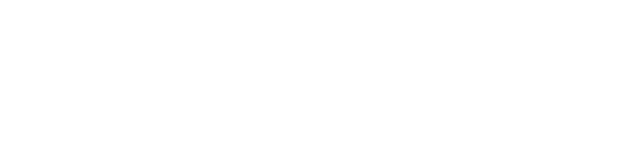
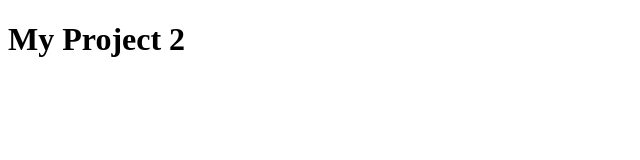
Before and after one commit to Zhekich123/my-project, a plain HTML site: page index.html in a window 1280 px wide. Shown: the whole page, without its empty margins (0-640 px from the left). Drawn offline with Linux system fonts and the light colour scheme.

```diff
--- a/index.html
+++ b/index.html
@@ -7,6 +7,6 @@
   <title>Document</title>
 </head>
 <body>
-
+  <h1>My Project 2</h1>
 </body>
 </html>
```
